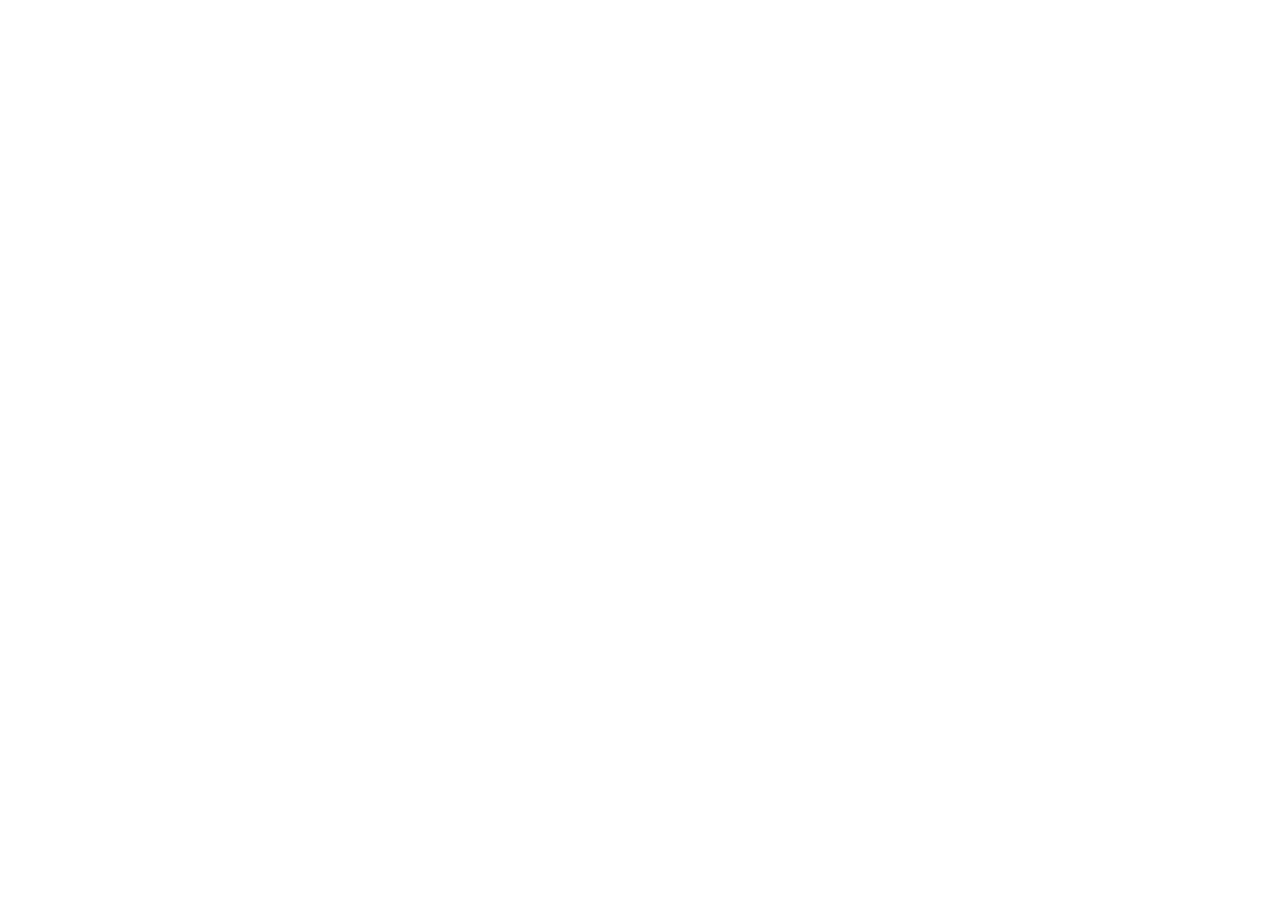
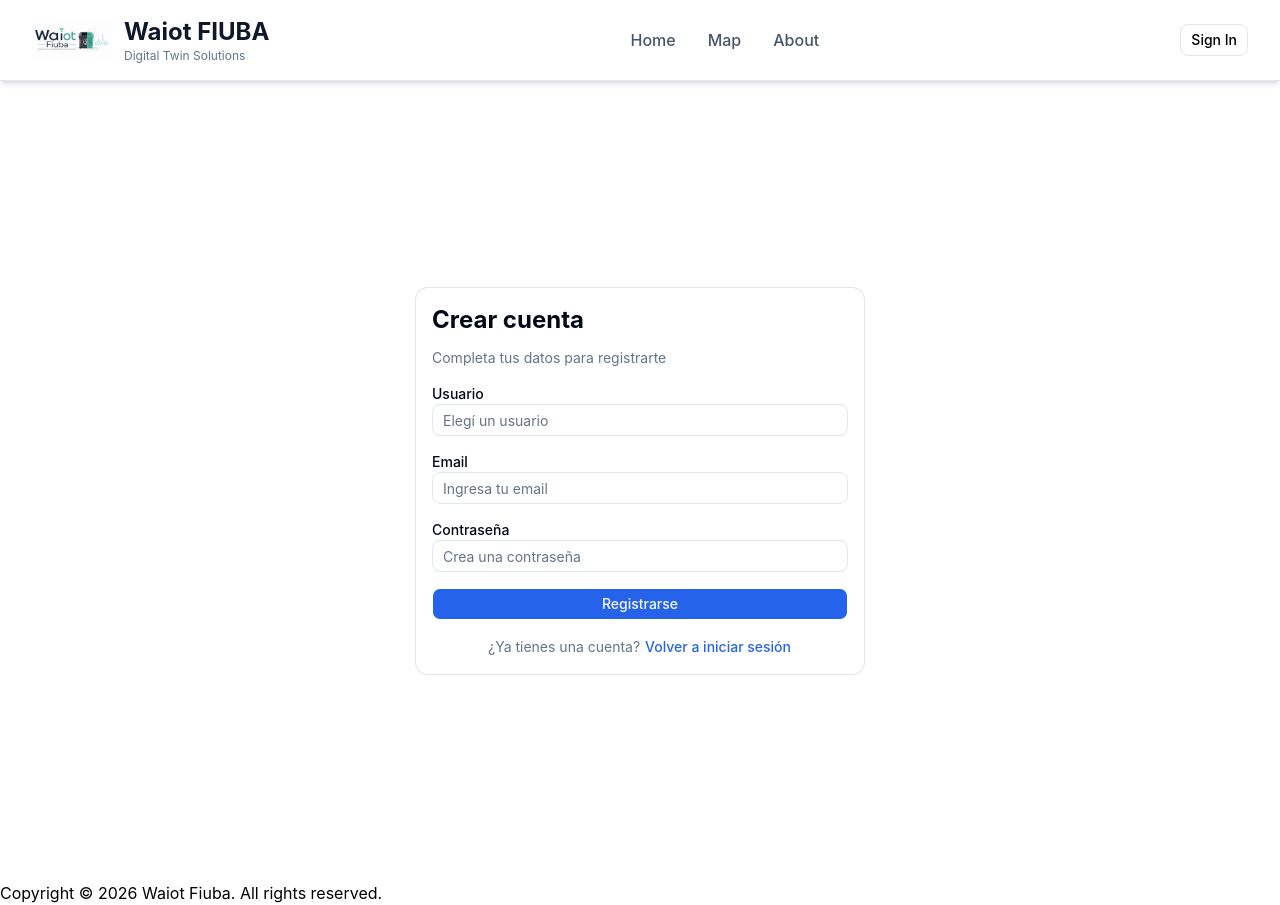
Before and after one commit to WaiotFiuba/frontend, a React (Vite) app: page /register in a window 1280 px wide. Before the commit this address had no page. Before the commit the page ends 800 px from the top, so only its background shows below. Built offline with nearby package versions, Linux system fonts and the light colour scheme; the HTML template or start-up script is replaced by a standard one.

Commit message:
feat: add register page and link from login

```diff
--- a/src/pages/Login/Login.jsx
+++ b/src/pages/Login/Login.jsx
@@ -1,5 +1,5 @@
 import { useState } from "react"
-import { Navigate, useNavigate } from "react-router-dom"
+import { Link, Navigate, useNavigate } from "react-router-dom"
 import { useAuthContext } from "../../context/AuthContext"
 import { Card, CardContent, CardDescription, CardHeader, CardTitle } from "../../components/ui/card"
 import { Button } from "../../components/ui/button"
@@ -80,6 +80,12 @@
                         >
                             {loading ? "Iniciando sesión..." : "Iniciar Sesión"}
                         </Button>
+                        <p className="text-center text-sm text-muted-foreground">
+                            ¿No tienes una cuenta?{" "}
+                            <Button asChild variant="link" className="h-auto p-0 text-sm font-medium">
+                                <Link to="/register">Crear cuenta</Link>
+                            </Button>
+                        </p>
                     </form>
                 </CardContent>
             </Card>
--- /dev/null
+++ b/src/pages/Register/page.jsx
@@ -0,0 +1,48 @@
+import { Link } from "react-router-dom"
+import { Card, CardContent, CardDescription, CardHeader, CardTitle } from "../../components/ui/card"
+import { Button } from "../../components/ui/button"
+import { Input } from "../../components/ui/input"
+
+export default function Register() {
+    return (
+        <div className="min-h-screen flex items-center justify-center bg-background p-4">
+            <Card className="w-full max-w-md">
+                <CardHeader className="space-y-2">
+                    <CardTitle className="text-2xl font-bold">Crear cuenta</CardTitle>
+                    <CardDescription>Completa tus datos para registrarte</CardDescription>
+                </CardHeader>
+                <CardContent>
+                    <form className="space-y-4">
+                        <div className="space-y-2">
+                            <label htmlFor="name" className="text-sm font-medium">
+                                Usuario
+                            </label>
+                            <Input id="name" type="text" name="name" placeholder="Elegí un usuario" />
+                        </div>
+                        <div className="space-y-2">
+                            <label htmlFor="email" className="text-sm font-medium">
+                                Email
+                            </label>
+                            <Input id="email" type="email" name="email" placeholder="Ingresa tu email" />
+                        </div>
+                        <div className="space-y-2">
+                            <label htmlFor="password" className="text-sm font-medium">
+                                Contraseña
+                            </label>
+                            <Input id="password" type="password" name="password" placeholder="Crea una contraseña" />
+                        </div>
+                        <Button type="submit" className="w-full">
+                            Registrarse
+                        </Button>
+                        <p className="text-center text-sm text-muted-foreground">
+                            ¿Ya tienes una cuenta?{" "}
+                            <Button asChild variant="link" className="h-auto p-0 text-sm font-medium">
+                                <Link to="/login">Volver a iniciar sesión</Link>
+                            </Button>
+                        </p>
+                    </form>
+                </CardContent>
+            </Card>
+        </div>
+    )
+}
--- a/src/routes/PageRoutes.tsx
+++ b/src/routes/PageRoutes.tsx
@@ -8,6 +8,7 @@
 import { MainLayout } from '../layout/MainLayout'
 //import { AdminLayout } from '../layout/AdminLayout'
 import { Login } from '../pages/Login/Login.jsx'
+import Register from '../pages/Register/page.jsx'
 //import Admin from '../pages/Admin/page.jsx'
 
 export default function PageRoutes() {
@@ -20,6 +21,7 @@
                 <Route path='/map' element={<Conteiners />} />
                 <Route path='/about' element={<About />} />
                 <Route path='/login' element={<Login />} />
+                <Route path='/register' element={<Register />} />
             </Route>
 
             {/* <Route path='/admin' element={<AdminLayout />}>
```
